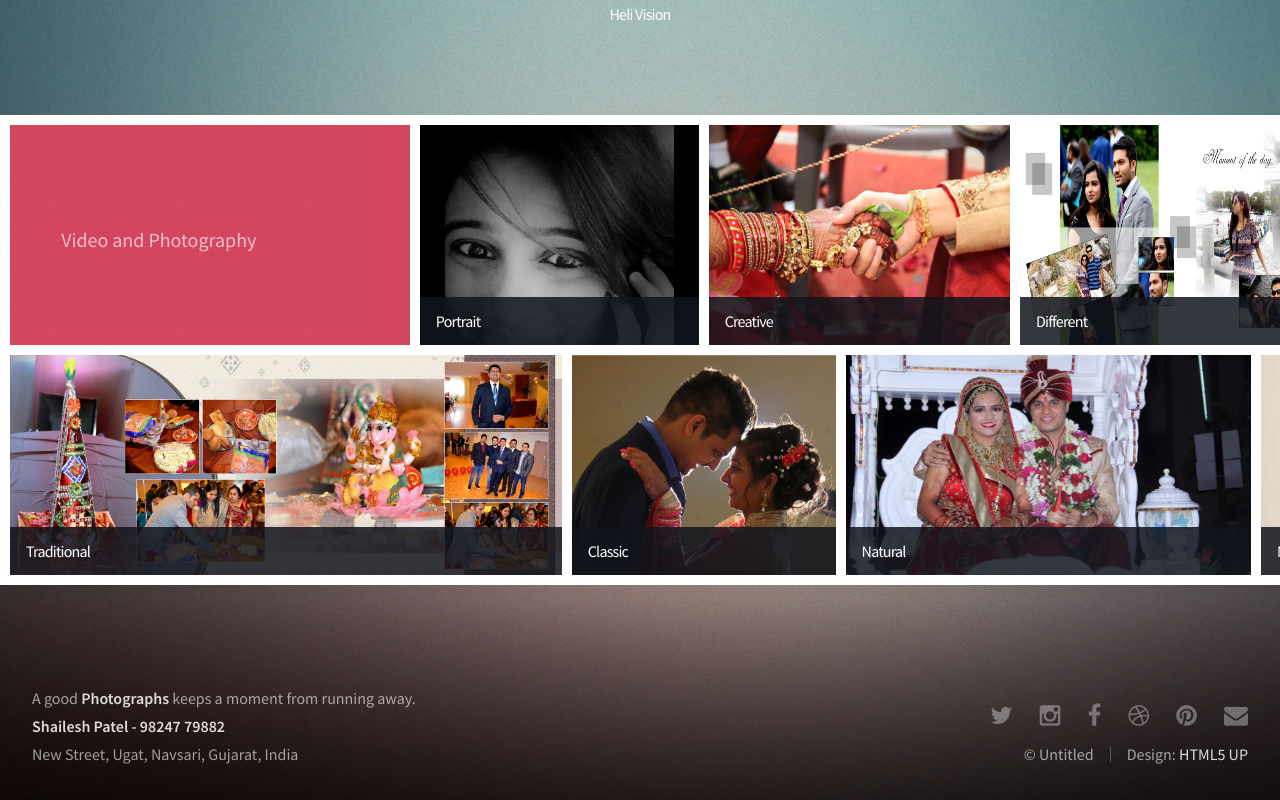
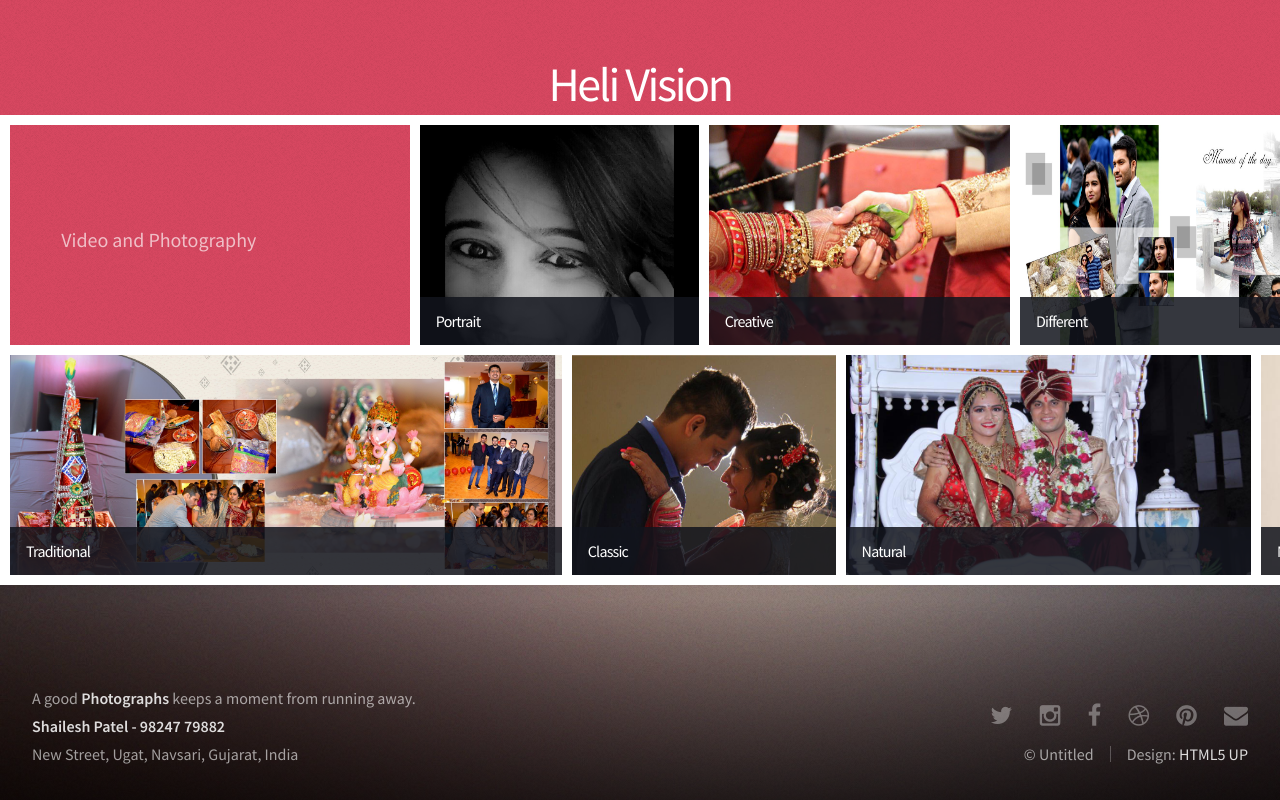
Before and after one commit to patelheli/Heli_Vision, a plain HTML site: page index.html in a window 1280 px wide. Drawn offline with Linux system fonts and the light colour scheme.

Commit message:
Update index.html

```diff
--- a/index.html
+++ b/index.html
@@ -18,7 +18,7 @@
 	<body>
 
 		<div id="wrapper">
-			<div class="item" data-width="100">
+			<div id="header" class="item" data-width="400">
 				<h1 align="center"> Heli Vision </h1>
 			</div>
 
```
